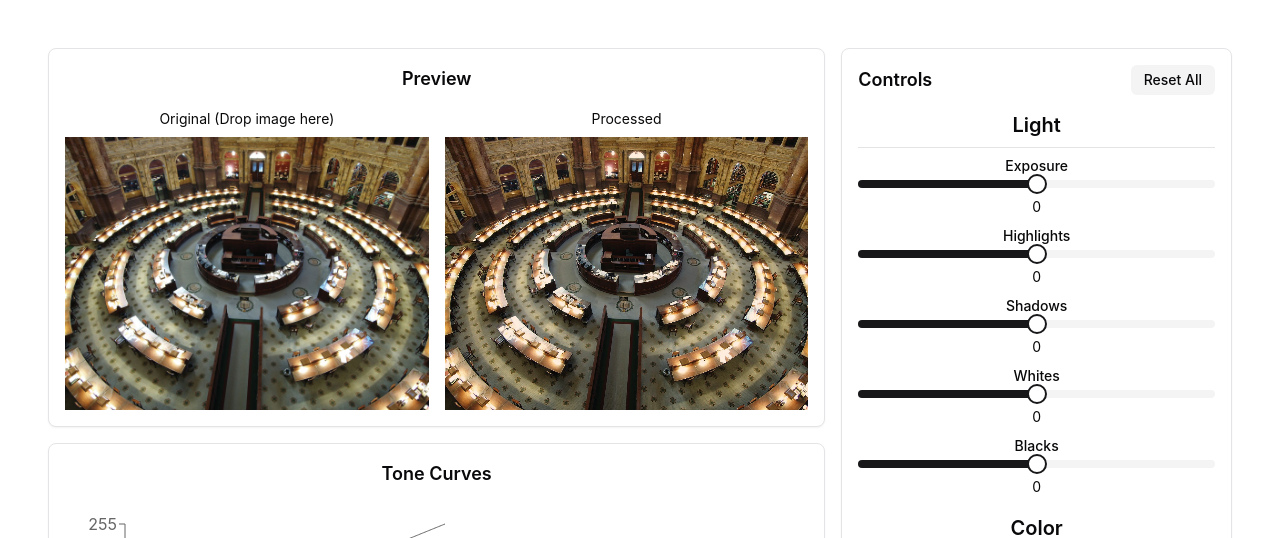
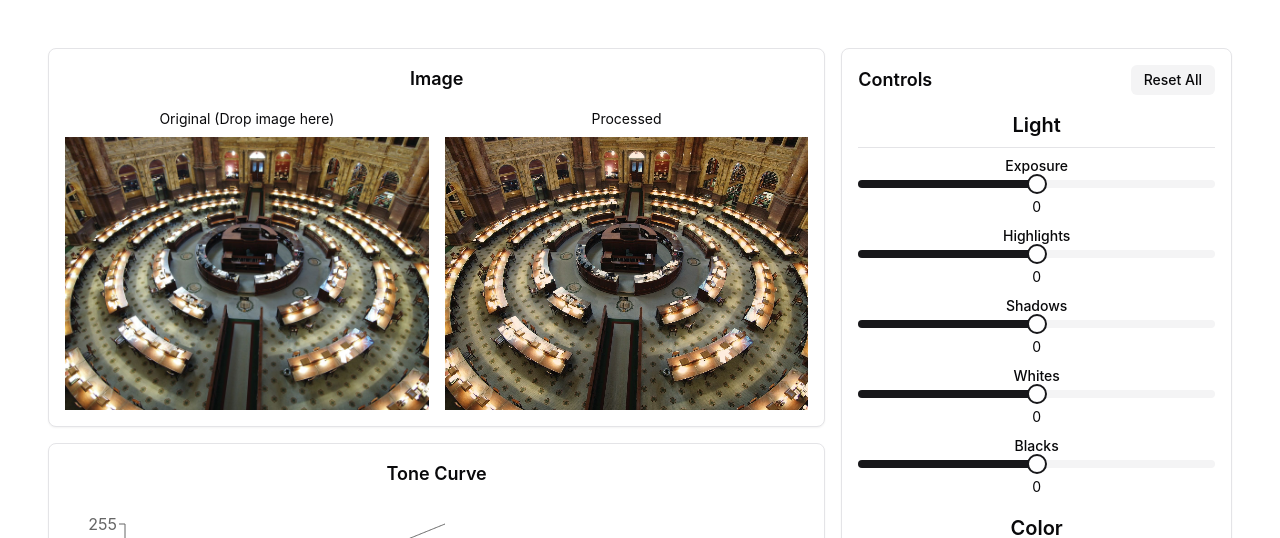
Before and after one commit to osteele/tone-curve-viz, a React (Vite) app: page / in a window 1280 px wide. Shown: the top 538 px of the page. Built offline with nearby package versions, Linux system fonts and the light colour scheme.

Commit message:
Update app name and some labels

```diff
--- a/index.html
+++ b/index.html
@@ -1,13 +1,16 @@
 <!DOCTYPE html>
 <html lang="en">
+
 <head>
   <meta charset="UTF-8" />
   <link rel="icon" type="image/svg+xml" href="/vite.svg" />
   <meta name="viewport" content="width=device-width, initial-scale=1.0" />
-    <title>Vite + React + TS</title>
+  <title>Tone Curve Visualizer</title>
 </head>
+
 <body>
   <div id="root"></div>
   <script type="module" src="/src/main.tsx"></script>
 </body>
+
 </html>
--- a/src/PhotoEditor.tsx
+++ b/src/PhotoEditor.tsx
@@ -537,7 +537,7 @@
       <div className="flex flex-col gap-4 flex-[2]">
         <Card>
           <CardContent className="p-4">
-            <h2 className="text-lg font-semibold mb-4">Preview</h2>
+            <h2 className="text-lg font-semibold mb-4">Image</h2>
             <div className="flex gap-4">
               <div
                 onDragOver={handleDragOver}
@@ -582,7 +582,7 @@
 
         <Card>
           <CardContent className="p-4">
-            <h2 className="text-lg font-semibold mb-4">Tone Curves</h2>
+            <h2 className="text-lg font-semibold mb-4">Tone Curve</h2>
             <div className="relative pb-12">
               <LineChart
                 width={400}
```
Also changed, not shown: 1 other file (tests, documents, lock files or other folders). Lines whose indentation alone changed are shown as unchanged.
